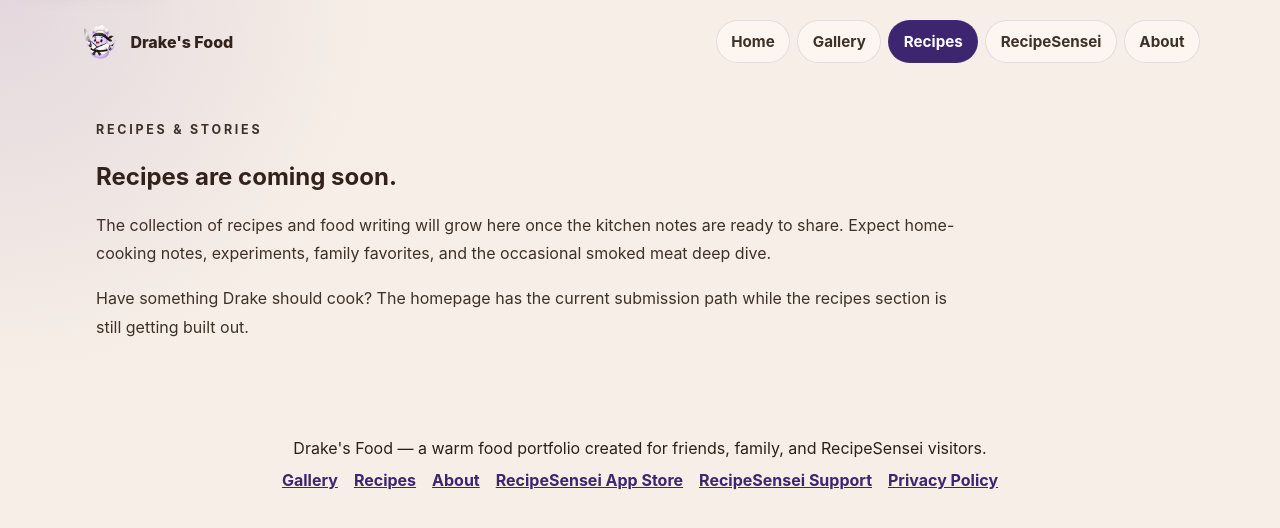
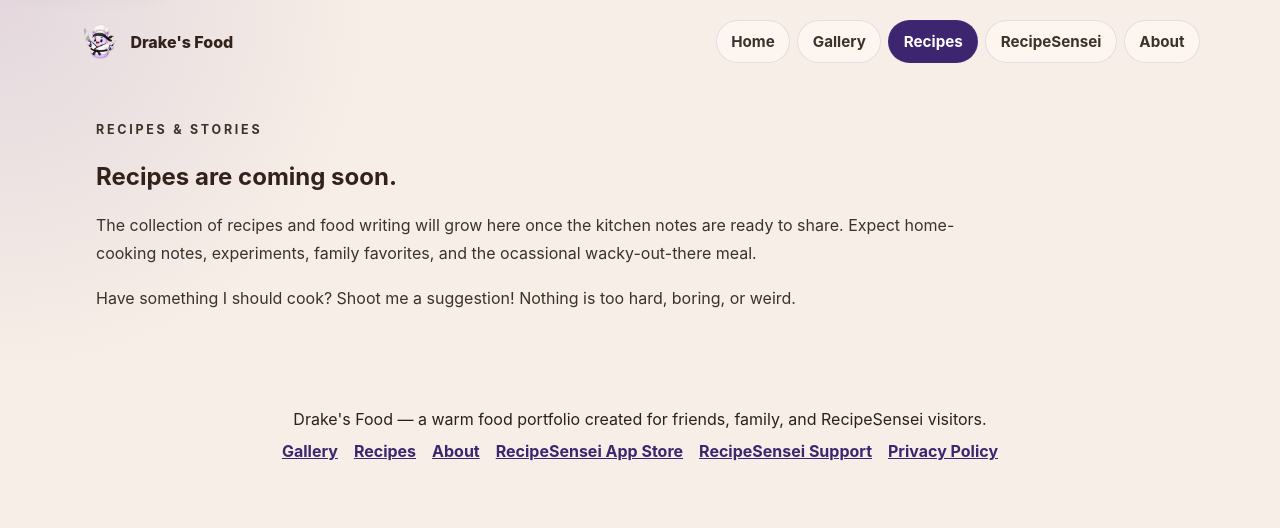
Before and after one commit to drakejrobert-sudo/drakesfood, an Angular app: page /recipes in a window 1280 px wide. Shown: the top 528 px of the page. Built offline with nearby package versions, Linux system fonts and the light colour scheme.

Commit message:
updated the recipe blog

```diff
--- a/src/app/components/recipe-blog/recipe-blog.component.html
+++ b/src/app/components/recipe-blog/recipe-blog.component.html
@@ -10,8 +10,8 @@
     </h2>
   </div>
   @if (variant === 'page') {
-    <p>The collection of recipes and food writing will grow here once the kitchen notes are ready to share. Expect home-cooking notes, experiments, family favorites, and the occasional smoked meat deep dive.</p>
-    <p>Have something Drake should cook? The homepage has the current submission path while the recipes section is still getting built out.</p>
+    <p>The collection of recipes and food writing will grow here once the kitchen notes are ready to share. Expect home-cooking notes, experiments, family favorites, and the ocassional wacky-out-there meal.</p>
+    <p>Have something I should cook? Shoot me a suggestion! Nothing is too hard, boring, or weird.</p>
   } @else {
     <p>Recipes and cooking notes are coming soon. Head to the recipe page for updates as posts start landing.</p>
     <div class="recipe-blog-actions">
```
